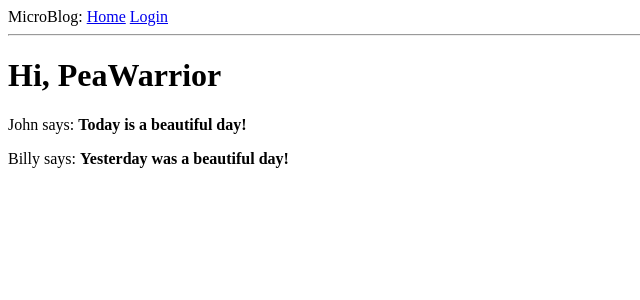
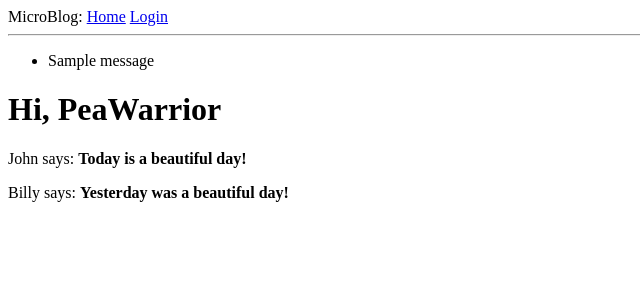
Before and after one commit to PeaWarrior/microblog, a Flask app: page / in a window 1280 px wide. Shown: the top 300 px of the page, without its empty margins (0-640 px from the left). Run offline with Flask 2, Linux system fonts and the light colour scheme; one stand-in notice (Sample message) is shown.

Commit message:
add flash messages to base.html

```diff
--- a/app/routes.py
+++ b/app/routes.py
@@ -22,6 +22,6 @@ def index():
 def login():
   form = LoginForm()
   if form.validate_on_submit():
-    flash(f'Login requested for {form.username.data}')
+    flash(f'Login requested for user {form.username.data}, remember_me {form.remember_me.data}')
     return redirect('/index')
   return render_template('login.html', title='Sign In', form=form)
--- a/app/templates/base.html
+++ b/app/templates/base.html
@@ -17,6 +17,15 @@
     <a href="/login">Login</a>
   </div>
   <hr>
+  {% with messages = get_flashed_messages() %}
+  {% if messages %}
+  <ul>
+    {% for message in messages %}
+    <li>{{ message }}</li>
+    {% endfor %}
+  </ul>
+  {% endif %}
+  {% endwith %}
   {% block content %}{% endblock %}
 </body>
 </html>
```
